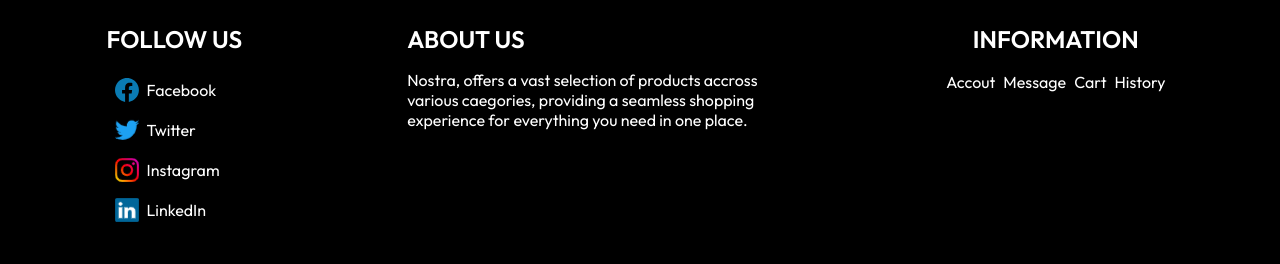
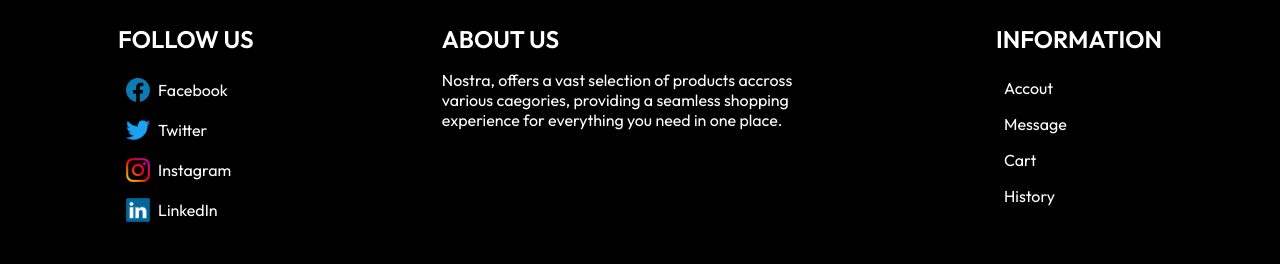
Before and after one commit to Aljhon07/_Nostra, a plain HTML site: page index.html in a window 1280 px wide. Shown: the part 2458-2722 px from the top of the page. Drawn offline with Linux system fonts and the light colour scheme.

Commit message:
fix footer

```diff
--- a/src/styles/components/footer.css
+++ b/src/styles/components/footer.css
@@ -54,14 +54,17 @@ footer .page-links, footer .socials {
     text-align: start;
 }
 
-footer .page-links, footer .socials > * {
+footer .page-links > *, footer .socials > * {
     padding: .5rem;
+}
+
+footer .socials > * {
     display: flex;
     align-items: center;
     gap: .5rem;
 }
 
-footer .page-links, footer .socials img {
+ footer .socials img {
     height: 24px;
 }
 
```
